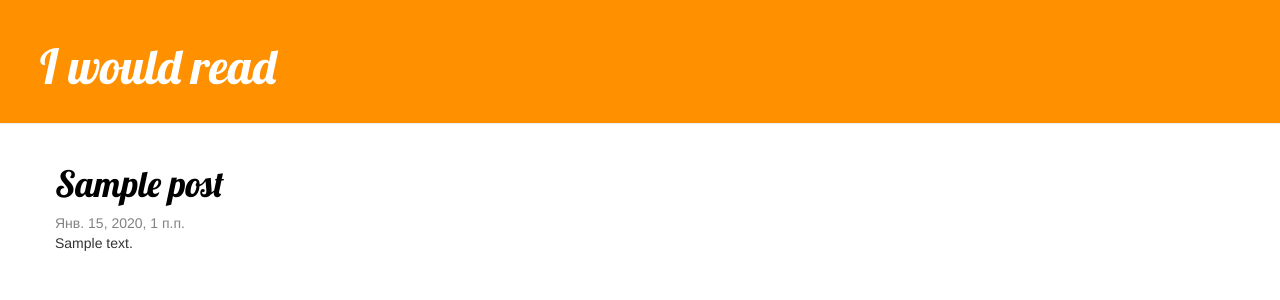
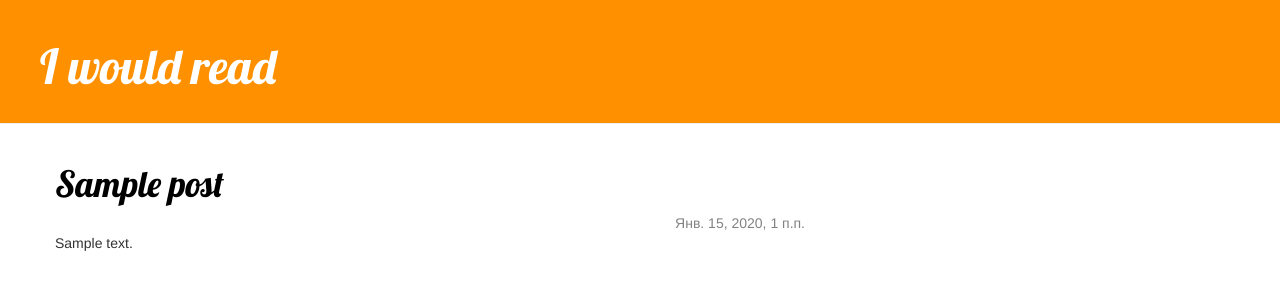
Before and after one commit to lesor9/my-first-blog, a Django app: template blog/templates/blog/post_list.html in a window 1280 px wide. Shown: the top 300 px of the page. Run offline with Django 3.2, Linux system fonts and the light colour scheme; the template is opened without the code that fills it: values that come from a table or form of the project are taken from there, others are empty; tables that the repository leaves empty hold one stand-in row (values such as "Sample post"); some libraries are stand-ins or nearby versions.

Commit message:
Work hard on weekends)

```diff
--- a/blog/static/css/blog.css
+++ b/blog/static/css/blog.css
@@ -21,6 +21,7 @@ h1, h2, h3, h4 {
 
 .date {
     color: #828282;
+    text-align: right;
 }
 
 .save {
@@ -45,7 +46,3 @@ h1, h2, h3, h4 {
 .post h1 a, .post h1 a:visited {
     color: #000000;
 }
-
-.post p {
-    margin-bottom: 90px;
-}
```
